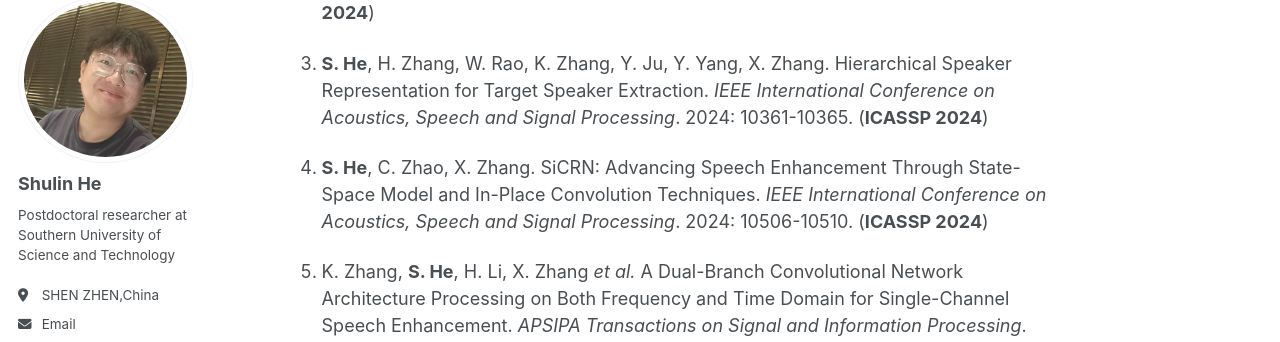
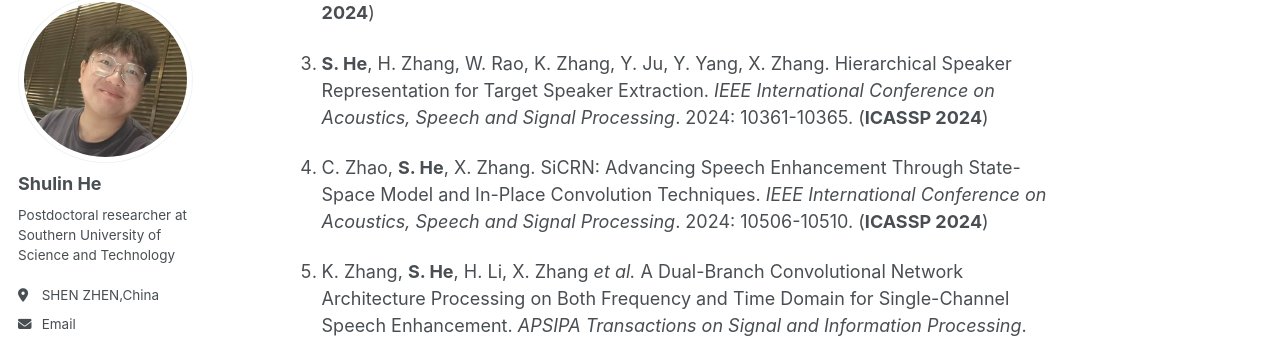
Before and after one commit to heshulin/heshulin.github.io, a Jekyll site: the page built from _pages/about.md, in a window 1280 px wide and 900 px high, scrolled down 1745 px. Shown: the part 103-445 px from the top of the window. Built offline with Jekyll 4.4.1, drawn with Linux system fonts in a browser that asks for light colours; some web fonts are replaced; a script that is not in the unit is left out.

Commit message:
first commit

```diff
--- a/_pages/about.md
+++ b/_pages/about.md
@@ -52,7 +52,7 @@ His research focuses on **target speaker extraction, speech enhancement, and dee
 
 3. **S. He**, H. Zhang, W. Rao, K. Zhang, Y. Ju, Y. Yang, X. Zhang. Hierarchical Speaker Representation for Target Speaker Extraction. *IEEE International Conference on Acoustics, Speech and Signal Processing*. 2024: 10361-10365. (**ICASSP 2024**)
 
-4. **S. He**, C. Zhao, X. Zhang. SiCRN: Advancing Speech Enhancement Through State-Space Model and In-Place Convolution Techniques. *IEEE International Conference on Acoustics, Speech and Signal Processing*. 2024: 10506-10510. (**ICASSP 2024**)
+4. C. Zhao, **S. He**, X. Zhang. SiCRN: Advancing Speech Enhancement Through State-Space Model and In-Place Convolution Techniques. *IEEE International Conference on Acoustics, Speech and Signal Processing*. 2024: 10506-10510. (**ICASSP 2024**)
 
 5. K. Zhang, **S. He**, H. Li, X. Zhang *et al.* A Dual-Branch Convolutional Network Architecture Processing on Both Frequency and Time Domain for Single-Channel Speech Enhancement. *APSIPA Transactions on Signal and Information Processing*. 2023, 12(3). (**APSIPA Trans 2023**)
 
```
